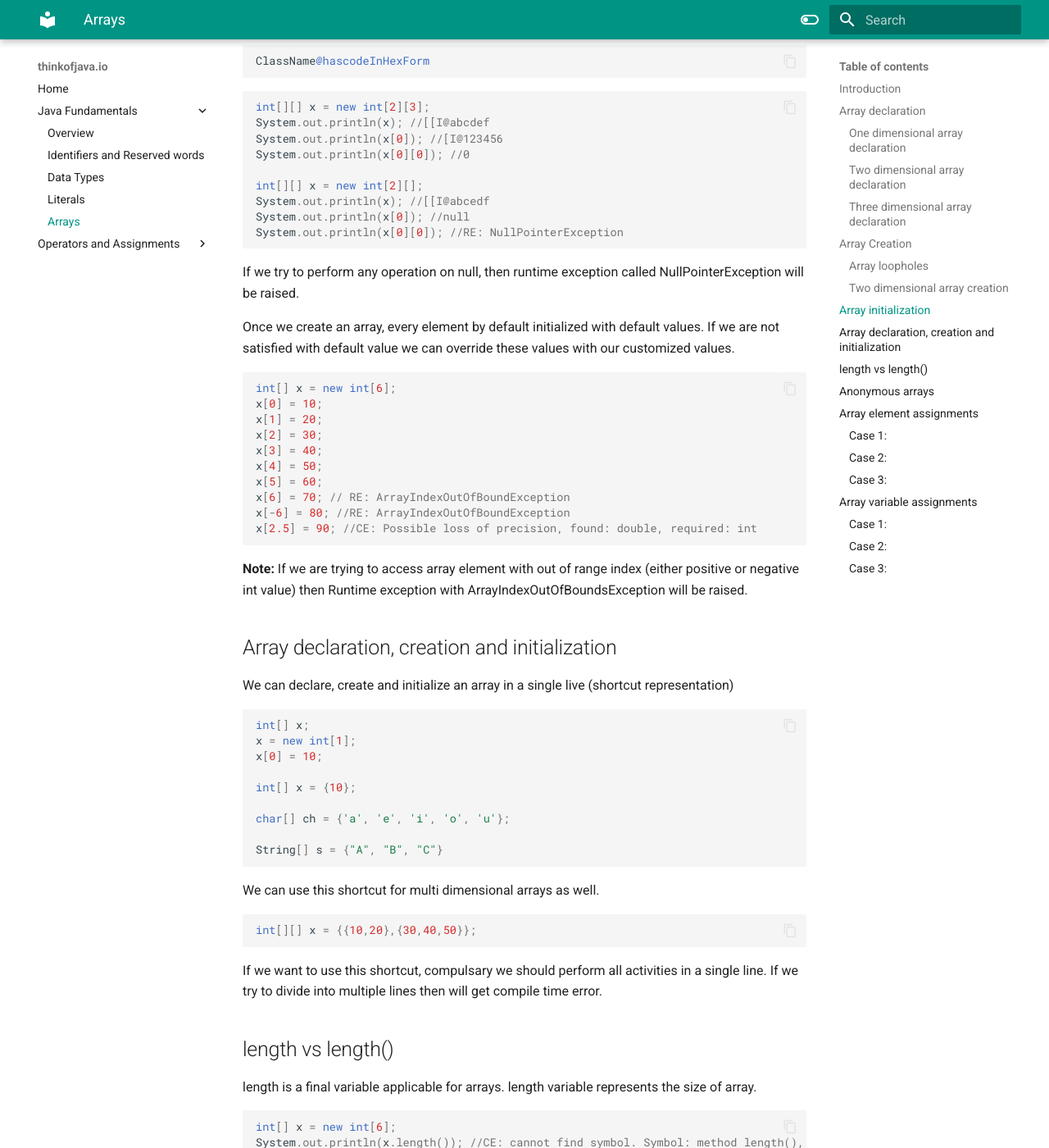
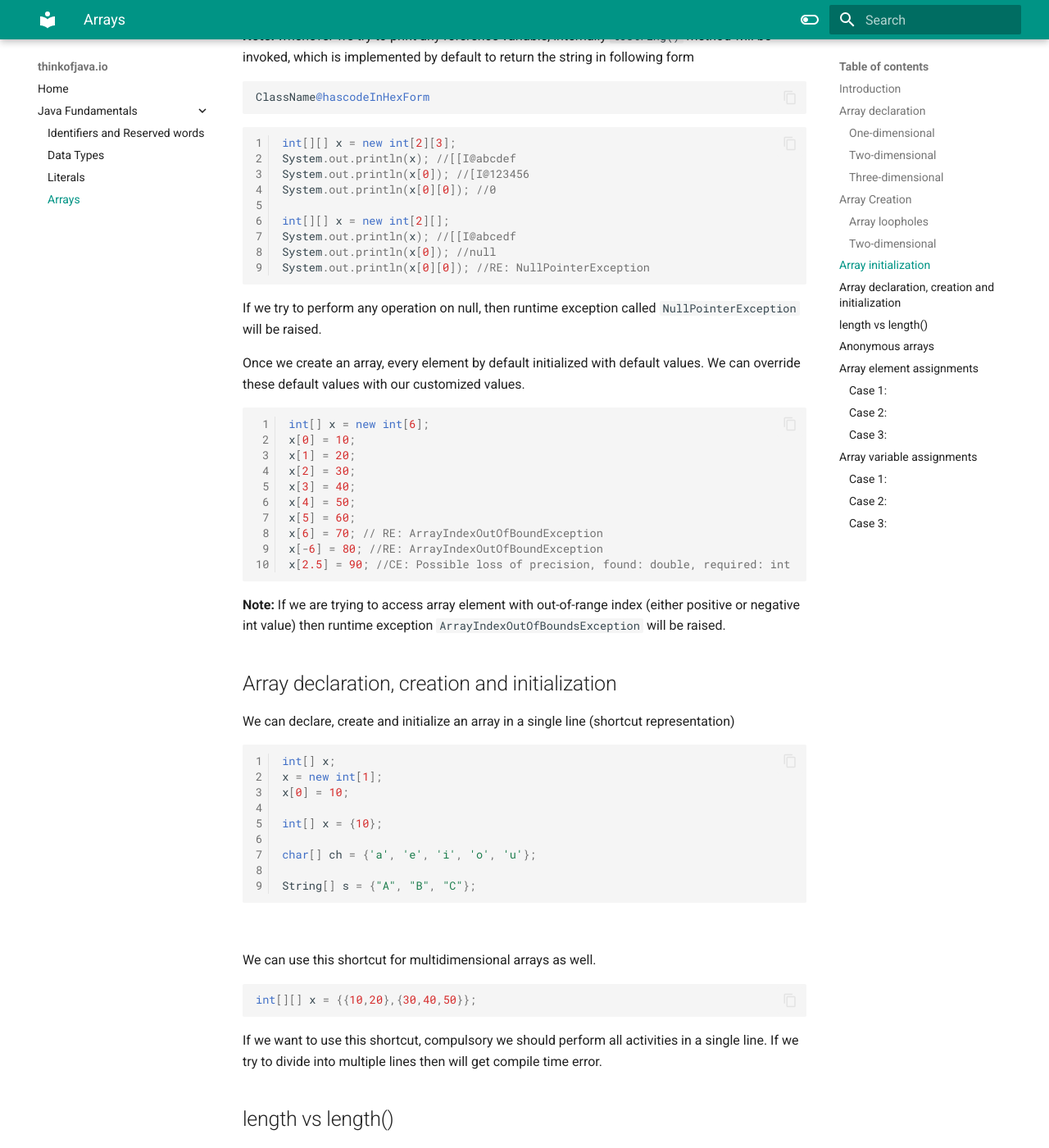
Before and after one commit to nageshchauhan/thinkofjava.io, an MkDocs documentation site: the page built from docs/fundamentals/4_arrays/arrays.md, in a window 1280 px wide and 1400 px high, scrolled down 4776 px. Shown: the whole window at 82% size. Built offline with MkDocs 1.6.1 and Material for MkDocs 9.7.7, drawn with Linux system fonts in a browser that asks for light colours; some of the changed text lies outside the part shown.

Commit message:
completed arrays document

````diff
--- a/docs/fundamentals/4_arrays/arrays.md
+++ b/docs/fundamentals/4_arrays/arrays.md
@@ -1,48 +1,36 @@
-[Home](../../../README.md) > [Language Fundamentals](../README.md)
-
 # Arrays
 
-1. [Introduction](#introduction)
-2. [Array declaration](#array-declaration)
-3. [Array creation](#array-creation)
-4. [Array initialization](#array-initialization)
-5. [Array declaration, creation & initialization](#array-declaration-creation-and-initialization)
-6. [length vs length()](#length-vs-length)
-7. [Anonymous arrays](#anonymous-arrays)
-8. [Array element assignments](#array-element-assignments)
-9. [Array variable assignments](#array-variable-assignments)
-
-
 ## Introduction
-
 An Array is an indexed collection of fixed number of homogeneous data elements.
 
 The main advantage is, we can represent huge number of values by using single variable so that readability of code will be improved.
 
-But the main disadvantage of Arrays, fixed in size, ie once we create an array, there is no way of increasing or decreasing the size based on requirement.
+But the disadvantage of Arrays is fixed in size, i.e. once we create an array, there is no way of increasing or decreasing the size based on requirement.
 
-Hence to use array, we should compulsory know the size in advanced, which may not possible always.
+In order to use array, we should compulsory know the size in advanced, which may not possible always.
 
 ## Array declaration
 
-### One dimensional array declaration
+### One-dimensional
 
-```java
+```java linenums="1"
 int[] x;
 int []x;
 int x[];
-// all of the above are valid declaration, but recommended is first case because name is clearly separated from type
+// all of the above are valid declaration,
+// but recommended is first case because name is clearly separated from type
 ```
+<br>
 
 At the time of declaration, we cannot specify the size, otherwise will get compile time error.
-```java
+```java linenums="1"
 //Example:
 int[6] x; //invalid
 int[] x; //valid
 ```
 
-### Two dimensional array declaration
-```java
+### Two-dimensional
+```java linenums="1"
 int[][] x;
 int [][]x;
 int x[][];
@@ -51,9 +39,10 @@
 int []x[];
 // all of the above are valid declaration
 ```
+<br>
 
-which of the following are valid:
-```java
+Which of the following are valid:
+```java linenums="1"
 int[] a, b;  //valid dimension a=1,b=1
 int[] a[], b; //valid dimension a=2,b=1
 int[] a[], b[]; //valid dimension a=2,b=2
@@ -61,14 +50,14 @@
 int[] []a, b[]; //valid dimension a=2,b=3
 int[] []a, []b; //invalid, compilation error.
 ```
+<br>
 
 If we want to specify dimension before the variable, this facility is applicable only for first variable in declaration. If we try to apply for remaining variable, compile time error will be raised.
 ```java
-//Example
 int[] []a, []b, []c; //invalid
 ```
 
-### Three dimensional array declaration
+### Three-dimensional
 
 ```java
 int[][][] a;
@@ -88,15 +77,17 @@
 
 Every array in java is an object, hence we can create array by using new operator.
 ```java
-//Example
 int[] a = new int[3];
 ```
 
-```java
+```java linenums="1"
 int[] a = new int[3];
-System.out.println("class name: " + a.getClass().getName()); // class name: [I
+System.out.println("class name: " + a.getClass().getName());
+// class name: [I
 ```
-For every array type, corresponding classes are available and these classes are part of java language and not available to the programer level.
+<br>
+
+For every array type, corresponding classes are available and these classes are part of java language and not available to the programmer level.
 
 <table>
     <tr>
@@ -131,7 +122,7 @@
 
 ### Array loopholes
 
-1. At the time of array creation, compulsary we should specify the size otherwise compile time error will be raised.
+1. At the time of array creation, compulsory we should specify the size otherwise compile time error will be raised.
 ```java
 int[] x = new int[]; //invalid
 int[] x = new int[3]; //valid
@@ -148,7 +139,7 @@
 ```
 
 4. To specify array size, the allowed datatypes are byte, short, char, int. Specifying any other data type will raise compile time error.
-```java
+```java linenums="1"
 int[] x = new int[10]; //valid
 
 int[] x = new int['a']; //valid, size=97
@@ -159,32 +150,30 @@
 short s = 30;
 int[] x = new int[s]; //valid
 
-int[] x = new int[10l]; //Invalid, CE: Possible loss of precision. Found: long, required: int
+int[] x = new int[10l];
+//Invalid, CE: Possible loss of precision. Found: long, required: int
 ```
-**Note:** The maximum allowed array size in java is Integer.MAX_VALUE which is maximum value of int datatype.
-```java
-//Example
+**Note:** The maximum allowed array size in Java is Integer.MAX_VALUE which is maximum value of int datatype.
+```java linenums="1"
 int[] x = new int[2147483647]; //valid size
 
 int[] x = new int[2147483648]; // CE: Integer number too large.
 ```
 Even in the first case, we may get runtime exception, if sufficient heap memory not available.
 
-### Two dimensional array creation
+### Two-dimensional
 
-In java, two dimensional array not implemented by using matrix style, it follows array of arrays approach for multi dimensional array creation.
+In java, two-dimensional array is not implemented by using matrix style, it follows array of arrays approach for multidimensional array creation.
 
-The main advantage of this approach is memory utilization will be improved.
-```java
-//Example
+The main advantage of this approach is improved memory utilization.
+```java linenums="1"
 int[][] x = new int[2][];
 x[0] = new int[2];
 x[1] = new int[3];
 ```
-<img src="array1.png" />
+![](array1.png)
 
-
-```java
+```java linenums="1"
 int x[][][] = new int[2][][];
 x[0] =  new int[3][0];
 x[0][0] = new int[1];
@@ -192,10 +181,11 @@
 x[0][2] = new int[3];
 x[1] = new int[2][2];
 ```
-<img src="array2.png" />
+![](array2.png)
+<br>
 
-Which of the following array declarations are valid:
-```java
+Which of the following array declarations are valid?
+```java linenums="1"
 int[] a = new int[]; //invalid
 int[] a = new int[3]; //valid
 int[][] a = new int[][]; //invalid
@@ -211,8 +201,7 @@
 ## Array initialization
 
 Once we create an array, every array element by default initialized with default value.
-```java
-//Example
+```java linenums="1"
 int[] x = new int[3];
 System.out.println(x); //prints [I@abcde
 System.out.println(x[0]); //prints 0
@@ -224,7 +213,7 @@
 ClassName@hascodeInHexForm
 ```
 
-```java
+```java linenums="1"
 int[][] x = new int[2][3];
 System.out.println(x); //[[I@abcdef
 System.out.println(x[0]); //[I@123456
@@ -236,11 +225,11 @@
 System.out.println(x[0][0]); //RE: NullPointerException
 ```
 
-If we try to perform any operation on null, then runtime exception called NullPointerException will be raised.
+If we try to perform any operation on null, then runtime exception called `NullPointerException` will be raised.
 
-Once we create an array, every element by default initialized with default values. If we are not satisfied with default value we can override these values with our customized values.
+Once we create an array, every element by default initialized with default values. We can override these default values with our customized values.
 
-```java
+```java linenums="1"
 int[] x = new int[6];
 x[0] = 10;
 x[1] = 20;
@@ -253,13 +242,13 @@
 x[2.5] = 90; //CE: Possible loss of precision, found: double, required: int
 ```
 
-**Note:** If we are trying to access array element with out of range index (either positive or negative int value) then Runtime exception with ArrayIndexOutOfBoundsException will be raised.
+**Note:** If we are trying to access array element with out-of-range index (either positive or negative int value) then runtime exception `ArrayIndexOutOfBoundsException` will be raised.
 
 ## Array declaration, creation and initialization
 
-We can declare, create and initialize an array in a single live (shortcut representation)
+We can declare, create and initialize an array in a single line (shortcut representation)
 
-```java
+```java linenums="1"
 int[] x;
 x = new int[1];
 x[0] = 10;
@@ -268,53 +257,59 @@
 
 char[] ch = {'a', 'e', 'i', 'o', 'u'};
 
-String[] s = {"A", "B", "C"}
+String[] s = {"A", "B", "C"};
 ```
+<br>
 
-We can use this shortcut for multi dimensional arrays as well.
-
+We can use this shortcut for multidimensional arrays as well.
 ```java
 int[][] x = {{10,20},{30,40,50}};
 ```
 
-If we want to use this shortcut, compulsary we should perform all activities in a single line. If we try to divide into multiple lines then will get compile time error.
+If we want to use this shortcut, compulsory we should perform all activities in a single line. If we try to divide into multiple lines then will get compile time error.
 
 ## length vs length()
 
 length is a final variable applicable for arrays. length variable represents the size of array.
 
-```java
+```java linenums="1"
 int[] x = new int[6];
-System.out.println(x.length()); //CE: cannot find symbol. Symbol: method length(), location: class int[]
+System.out.println(x.length());
+//CE: cannot find symbol. Symbol: method length(), location: class int[]
 
 System.out.println(x.length); //6
 ```
+<br>
 
-length() is final method applicable for String object. legnth() returns number of characters presents in the String.
+length() is final method applicable for String object. length() returns number of characters presents in the String.
 
-```java
+```java linenums="1"
 String s = "Java";
-System.out.println(s.length); //CE: cannot find symbol, symbol: variable length, location class java.lang.String
+System.out.println(s.length);
+//CE: cannot find symbol, symbol: variable length
+// location class java.lang.String
 
 System.out.println(s.length()); //4
 ```
 
 **Note:** length variable applicable for Arrays, but not for String objects, whereas length() applicable for String object but not for Arrays.
 
-```java
-//Example
+```java linenums="1"
 String[] s = {"A", "AA", "AAA"};
 System.out.println(s.length); //3
-System.out.println(s.length()); //CE: cannot find symbol. symbol: length() method, location class String[]
+System.out.println(s.length());
+//CE: cannot find symbol. symbol: length() method, location class String[]
 
-System.out.println(s[0].length); //CE: cannot find symbol. symbol: variable length, location: class java.lang.String
+System.out.println(s[0].length);
+//CE: cannot find symbol. symbol: variable length,
+// location: class java.lang.String
 
 System.out.println(s[0].length()); //1
 ```
 
-In multi dimensional array, length variable represents only base size but not total size.
+In multidimensional array, length variable represents size of base array but not total size.
 
-```java
+```java linenums="1"
 int[][] x = new int[6][3];
 System.out.println(x.length); //6
 System.out.println(x[0].length); //3
@@ -322,21 +317,22 @@
 
 ## Anonymous arrays
 
-Sometimes we can declare an array without name, such type of namelss arrays are called anonymous arrays. The main purpose of anonymous arrays is just for instant use (one time usage).
+Sometimes we can declare an array without name, such type of nameless arrays are called anonymous arrays.
+The main purpose of anonymous arrays is just for instant use (one time usage).
 
 We can create anonymous array as follows
-
 ```java
 new int[]{10,20,30,40};
 ```
+<br>
+
 While creating anonymous arrays, we can't specify the size, otherwise compile time error will be thrown.
-
 ```java
 new int[3]{10,20,30}; //invalid
 ```
+<br>
 
-We can also create multi dimensional anonymous arrays
-
+We can create multidimensional anonymous arrays
 ```java
 new int[][] {{10,20},{30,40,50}};
 ```
@@ -347,7 +343,7 @@
 int[] x = new int[]{10,20,30};
 ```
 
-```java
+```java linenums="1"
 class Test {
     public static void main(String[] args){
         sum(new int[]{10,20,30});
@@ -362,14 +358,15 @@
 }
 ```
 
-In the above example, just to call `sum()` we required any array, but after completing `sum()` call, we are not using that array any more, hence for this one time requirement, anonymous array is best choice.
+In the above example, just to call `sum()` we require any array, but after completing `sum()` call, we are not using that array anymore,
+hence for this one time requirement, anonymous array is the best choice.
 
 ## Array element assignments
 
 ### Case 1:
-In case of primitive type array, as an array element we cano provide any type which can be implicitly promoted to declared type.
+In case of primitive type array, we can use any type as an array element which can be implicitly promoted to declared type.
 
-```java
+```java linenums="1"
 int[] x = new int[6];
 x[0] = 10; //valid
 x[1] = 'a'; //valid
@@ -380,16 +377,14 @@
 short s = 30;
 x[3] = s; //valid
 
-x[4] = 10l; //CE Possible loss of precision, found long, required int.
+x[4] = 10l; //CE: Possible loss of precision, found long, required int.
 ```
-
 In the case of float type array, allowed datatypes are byte, short, char, int, long, float.
 
 ### Case 2:
+In the case of object type arrays, we can provide either declared type objects or its child class objects as an array element.
 
-In the case of object type arrays, as an array element, we can provide either declared type objects or its child class objects.
-
-```java
+```java linenums="1"
 //Example 1
 Object[] a = new Object[10];
 a[0] = new Object(); //valid
@@ -400,20 +395,25 @@
 Number[] n = new Number[10];
 n[0] = new Integer[10]; //valid
 n[1] = new Double(10.5); //valid
-n[2] = new String("Java"); //Invalid, CE: Incompatible types, found java.lang.String, required java.lang.Number
+n[2] = new String("Java");
+//Invalid, CE: Incompatible types,
+//             found java.lang.String,
+//             required java.lang.Number
 ```
 
 ### Case 3:
+For interface type array, array element should be its implementation class objects.
 
-For interface type array, as array element its implementation class objects are allowed.
-
-```java
+```java linenums="1"
 //Example
-
 Runnable[] r = new Runnable[10];
 r[0] = new Thread(); //valid
-r[1] = new String("Java"); //invalid, CE: incompatible type, found: java.lang.String, required: java.lang.Runnable
+r[1] = new String("Java");
+//invalid, CE: incompatible type
+//             found: java.lang.String
+//             required: java.lang.Runnable
 ```
+<br>
 
 <table>
     <tr>
@@ -441,20 +441,21 @@
 ## Array variable assignments
 
 ### Case 1:
+Element level promotions are not applicable at array level.
+e.g. char element can be promoted to int type whereas char array cannot be promoted to int array.
 
-Element level promotions are not applicable at array level.
-E.g. char element can be promoted to int type whereas char array cannot be promoted to int array.
-
-```java
+```java linenums="1"
 int[] x = {10, 20};
 char[] ch = {'a', 'b'};
 
 int[] b = x; //valid
-int[] c = ch; //invalid, CE: incompatible types, found: char[], required: int[]
+int[] c = ch;
+//invalid, CE: incompatible types, found: char[], required: int[]
 ```
+<br>
 
-Which of the following promoions will be performed automaticlaly:
-```java
+Which of the following promotions will be performed automatically ?
+```java linenums="1"
 char --> int //yes
 char[] --> int[] //no
 int --> double //yes
@@ -464,16 +465,15 @@
 String --> Object //yes
 String[] --> Object[] //yes
 ```
+<br>
 
-In the case of object type arrays, child class type array can be promoted to parent class type aray.
-
+In the case of object type arrays, child class type array can be promoted to parent class type array.
 ```java
 String[] s = {"A", "B"};
 Object[] o = s; //valid
 ```
 
 ### Case 2:
-
 Whenever we are assigning one array to another array, internal elements won't be copied, just reference variables will be re-assigned.
 
 ```java
@@ -484,13 +484,15 @@
 ```
 
 ### Case 3:
-
 Whenever we are assigning one array to another array, the dimension must be matched for example, in the place of one dimension int array, we should provide one dimension array only, failure to do so will result in compile time exception.
 
-```java
+```java linenums="1"
 int[][] a = new int[3][];
-a[0] = new int[4][3]; // CE: incompatible types. found: int[][], required: int[]
-a[0] = 10; //CE: incompatible types. found: int, required: int[]
+a[0] = new int[4][3];
+// CE: incompatible types. found: int[][], required: int[]
+
+a[0] = 10;
+//CE: incompatible types. found: int, required: int[]
 
 a[0] = new int[2]; //valid
 ```
@@ -502,15 +504,10 @@
 a[0] = new int[4]; //creates one object
 a[1] = new int[2]; //creates one object
 
-a = new int[3][2]; //creats 4 objects
+a = new int[3][2]; //creates 4 objects
 ```
+In above program how many objects created in total? --> 11
 
-How many objects created in total? --> 11
-
-How many objects eligible for GC ? --> 7
+And how many objects eligible for GC ? --> 7
 
 <br>
-
-[<-- Back: Literals](../3_literals/literals.md) &nbsp;&nbsp;&nbsp;&nbsp;|&nbsp;&nbsp;&nbsp;&nbsp; [Next: Types of variable -->](../5_variable_types/variables.md)
-
-<br>
--- a/docs/fundamentals/README.md
+++ b/docs/fundamentals/README.md
@@ -3,7 +3,7 @@
 1. [Identifiers and Reserved words](1_identifiers/identifiers.md)
 2. [Data Types](2_datatype/datatypes.md)
 3. [Literals](3_literals/literals.md)
-4. [Arrays]()
+4. [Arrays](4_arrays/arrays.md)
 5. [Types of variable]()
 6. [var arg methods]()
 7. [main method]()
--- a/mkdocs.yml
+++ b/mkdocs.yml
@@ -1,11 +1,14 @@
 site_name: thinkofjava.io
 site_author: Nagesh Chauhan
 site_url: https://nageshchauhan.github.io/thinkofjava.io/
+#repo_url: https://github.com/nageshchauhan/thinkofjava.io/
+#repo_name: nageshchauhan/thinkofjava.io
 theme:
   name: material
   features:
     - content.code.copy
     - content.code.annotation
+    - navigation.indexes
   palette:
     - scheme: default
       toggle:
@@ -31,8 +34,8 @@
     - Data Types: fundamentals/2_datatype/datatypes.md
     - Literals: fundamentals/3_literals/literals.md
     - Arrays: fundamentals/4_arrays/arrays.md
-  - Operators and Assignments:
-      - Overview: fundamentals/README.md
+  #- Operators and Assignments:
+      #- Overview: fundamentals/README.md
 
 markdown_extensions:
   - pymdownx.highlight:
@@ -48,4 +51,4 @@
           format: !!python/name:pymdownx.superfences.fence_code_format
 
 copyright: |
-  &copy; 2024 <a href="https://github.com/nageshchauhan"  target="_blank" rel="noopener">Nagesh Chauhan</a>
+  Copyright &copy; 2024 <a href="https://github.com/nageshchauhan"  target="_blank" rel="noopener">Nagesh Chauhan</a>
````
Also changed, not shown: docs/fundamentals/1_identifiers/identifiers.md (+1 -0 lines), docs/fundamentals/2_datatype/datatypes.md (+73 -70 lines), docs/fundamentals/3_literals/literals.md (+67 -56 lines), docs/fundamentals/3_literals/literals.png (deleted), 1 other file.
